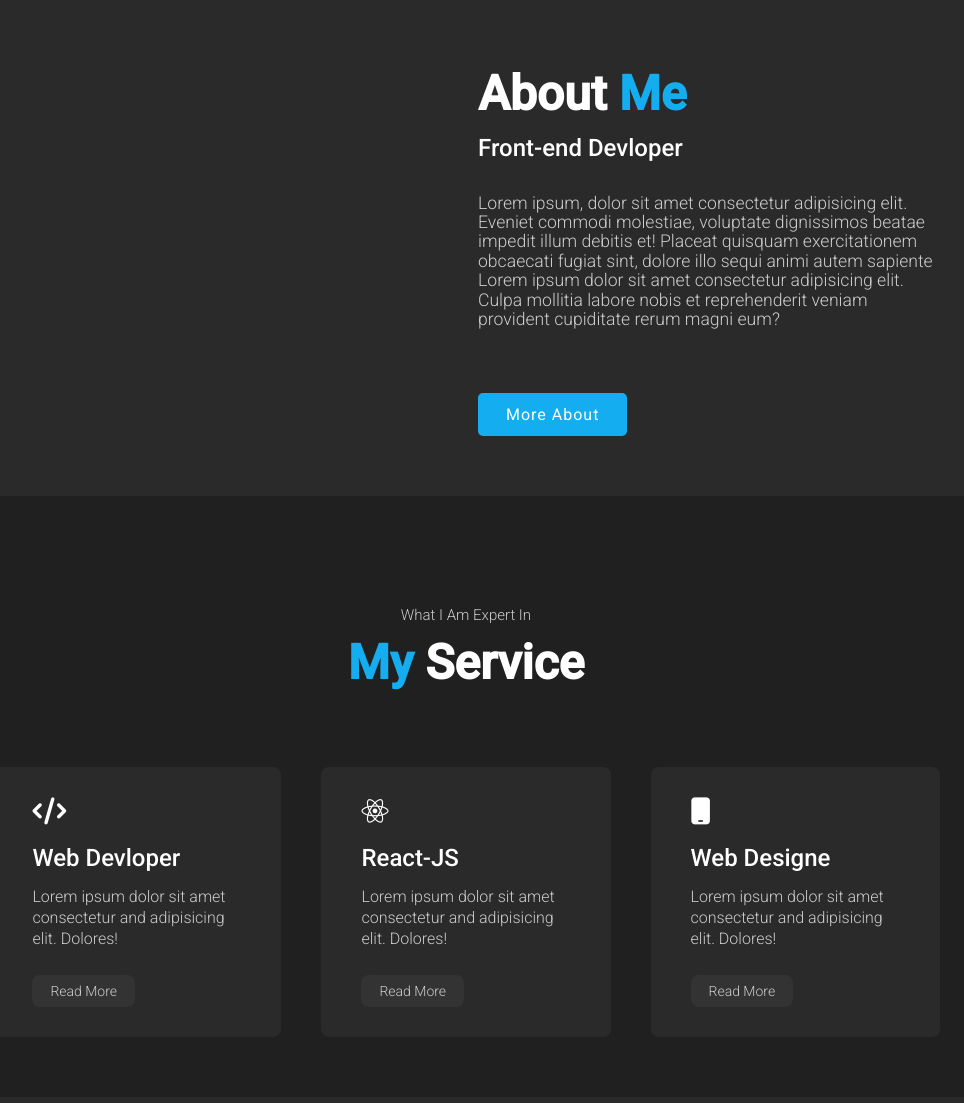
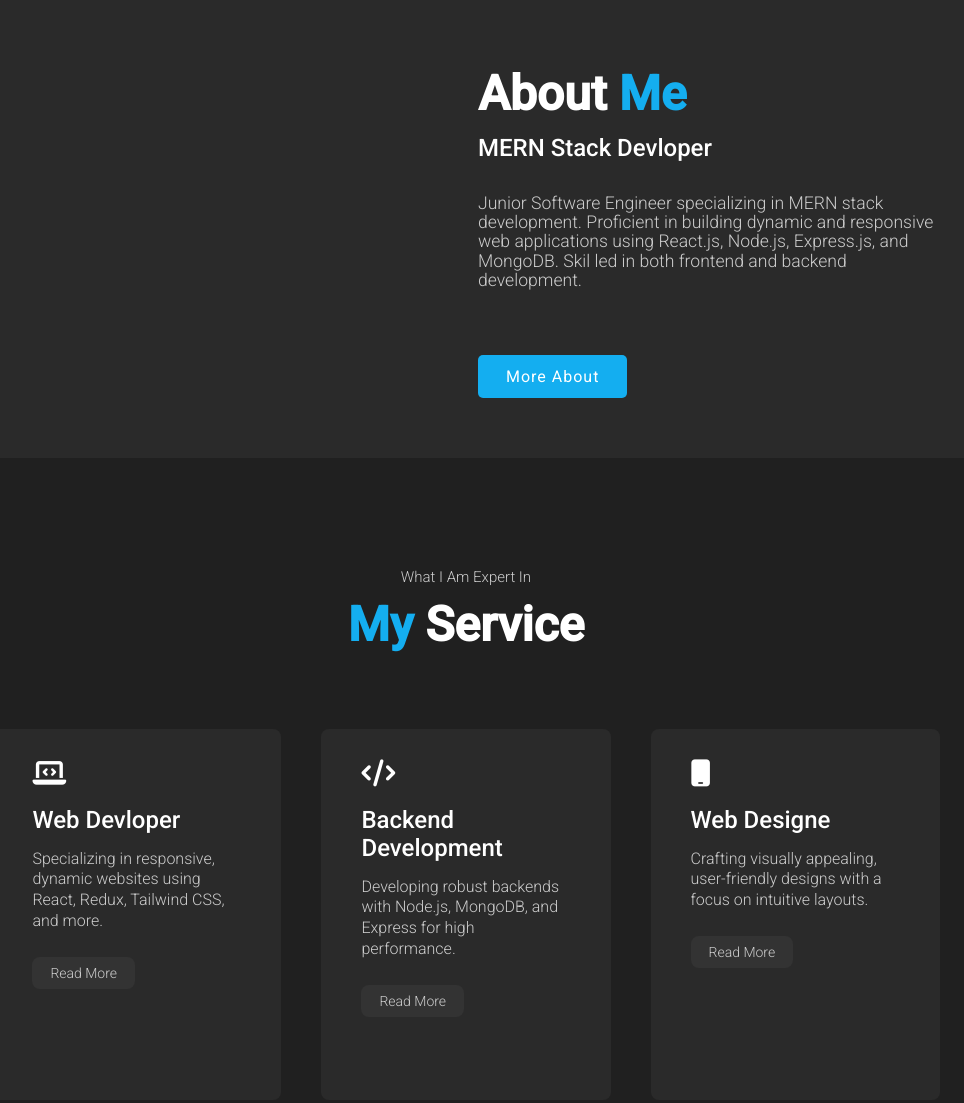
Before and after one commit to Rutvikram/Portfolio, a plain HTML site: page index.html in a window 1280 px wide. Shown: the part 840-1943 px from the top of the page, without its empty margins (174-1138 px from the left). Drawn offline with nearby package versions, Linux system fonts and the light colour scheme.

Commit message:
portfolo and resume change

```diff
--- a/index.html
+++ b/index.html
@@ -48,12 +48,11 @@
                 <span class="tow">i am</span>
             </div>
             <h1>Rutvik Ram</h1>
-            <h3>Front-End <span class="blue">Devloper</span></h3>
-            <p>Lorem ipsum dolor sit amet consectetur adipisicing elit. Rerum,<br> voluptates. Perferendis iusto
-                voluptas
-                impedit rem.</p>
-            <div class="Button">
-                <a href="#" class="btn">Say Hello</a>
+            <h3>MERN Stack <span class="blue">Devloper</span></h3>
+            <p>Experienced software developer specializing in the MongoDB, Express.js, React.js, and Node.js (MERN)
+                stack.</p>
+<div class="Button">
+                <a href="#contact" class="btn">Say Hello</a>
                 <a href="#portfolio" class="btn2"><span><i class="fa-solid fa-play"></i>My Work</span></a>
             </div>
         </div>
@@ -65,11 +64,12 @@
         </div>
         <div class="about-text">
             <h2>About <span class="blue">Me</span></h2>
-            <h4>Front-end Devloper</h4>
-            <p>Lorem ipsum, dolor sit amet consectetur adipisicing elit. Eveniet commodi molestiae, voluptate
-                dignissimos beatae impedit illum debitis et! Placeat quisquam exercitationem obcaecati fugiat sint,
-                dolore illo sequi animi autem sapiente Lorem ipsum dolor sit amet consectetur adipisicing elit. Culpa
-                mollitia labore nobis et reprehenderit veniam provident cupiditate rerum magni eum?</p>
+            <h4>MERN Stack Devloper</h4>
+            <p>Junior Software Engineer specializing in MERN stack
+                development. Proficient in building dynamic and
+                responsive web applications using React.js,
+                Node.js, Express.js, and MongoDB. Skil led in
+                both frontend and backend development.</p>
             <a href="#" class="btn">More About</a>
         </div>
 
@@ -83,18 +83,19 @@
         <div class="services-content">
             <div class="box">
                 <div class="s-icon">
-                    <i class="fa-solid fa-code"></i>
+                    <i class="fa-solid fa-laptop-code"></i>
                 </div>
                 <h3>Web Devloper</h3>
-                <p>Lorem ipsum dolor sit amet consectetur and adipisicing elit. Dolores!</p>
+                <p>Specializing in responsive, dynamic websites using React, Redux, Tailwind CSS, and more.
+                </p>
                 <a href="#" class="read">Read More</a>
             </div>
             <div class="box">
                 <div class="s-icon">
-                    <i class="fa-brands fa-react"></i>
+                    <i class="fa-solid fa-code"></i>
                 </div>
-                <h3>React-JS </h3>
-                <p>Lorem ipsum dolor sit amet consectetur and adipisicing elit. Dolores!</p>
+                <h3>Backend Development</h3>
+                <p>Developing robust backends with Node.js, MongoDB, and Express for high performance.</p>
                 <a href="#" class="read">Read More</a>
             </div>
             <div class="box">
@@ -102,7 +103,7 @@
                     <i class="fa-solid fa-mobile"></i>
                 </div>
                 <h3>Web Designe</h3>
-                <p>Lorem ipsum dolor sit amet consectetur and adipisicing elit. Dolores!</p>
+                <p>Crafting visually appealing, user-friendly designs with a focus on intuitive layouts.</p>
                 <a href="#" class="read">Read More</a>
             </div>
         </div>
@@ -181,7 +182,7 @@
         <div class="contact-text">
             <h2>Contact <span class="blue">Me!</span></h2>
             <h4>If You Have Any Project In Your Mind.</h4>
-            <p>I'm a Front-End Devloper Creating The Best Wbsite. </p>
+            <p>I'm a MERN Stack Devloper Creating The Best Wbsite. </p>
             <div class="list">
                 <li><a href="#">9274405077</a></li>
                 <li><a window.location.href="mailto:ramrutvik2001@gmail.com">ramrutvik2001@gmail.com</a></li>
--- a/style.css
+++ b/style.css
@@ -403,7 +403,8 @@ header.sticky {
     padding: 30px 40px;
     border-radius: 8px;
     transition: all .45s ease;
-
+    min-width: 260px;
+    height: 371px;
 }
 
 .box:hover {
@@ -472,10 +473,14 @@ header.sticky {
     overflow: hidden;
     border-radius: 8px;
     cursor: pointer;
+    height: 210px;
+    min-height: 210px;
+
 }
 
 .row img {
     width: 100%;
+    height: 100%;
     border-radius: 8px;
     display: block;
     transition: transform 0.5s;
```
Also changed, not shown: 1 other file.
